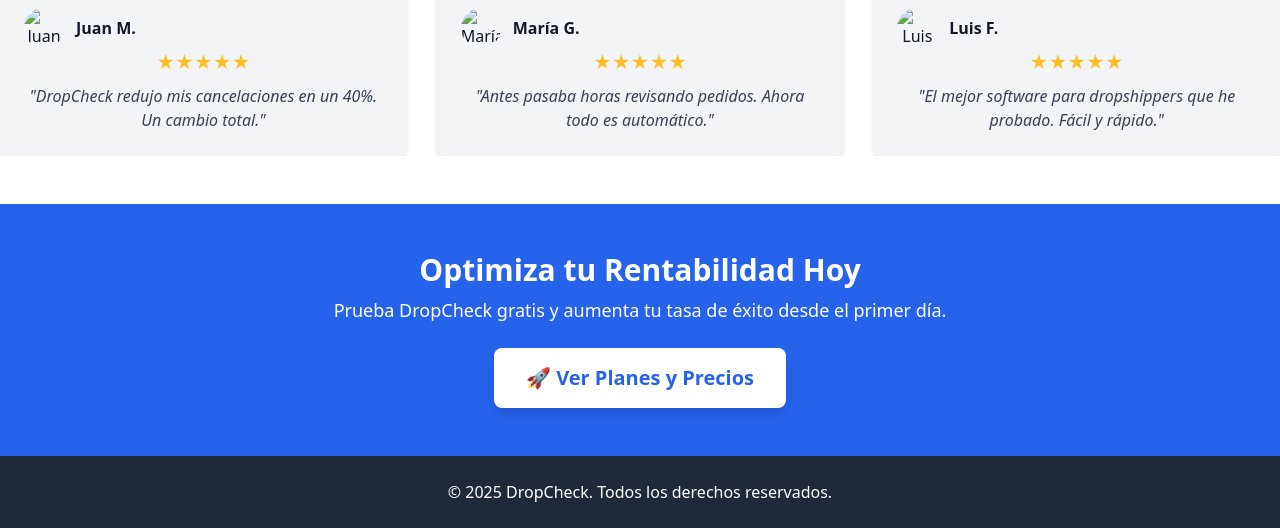
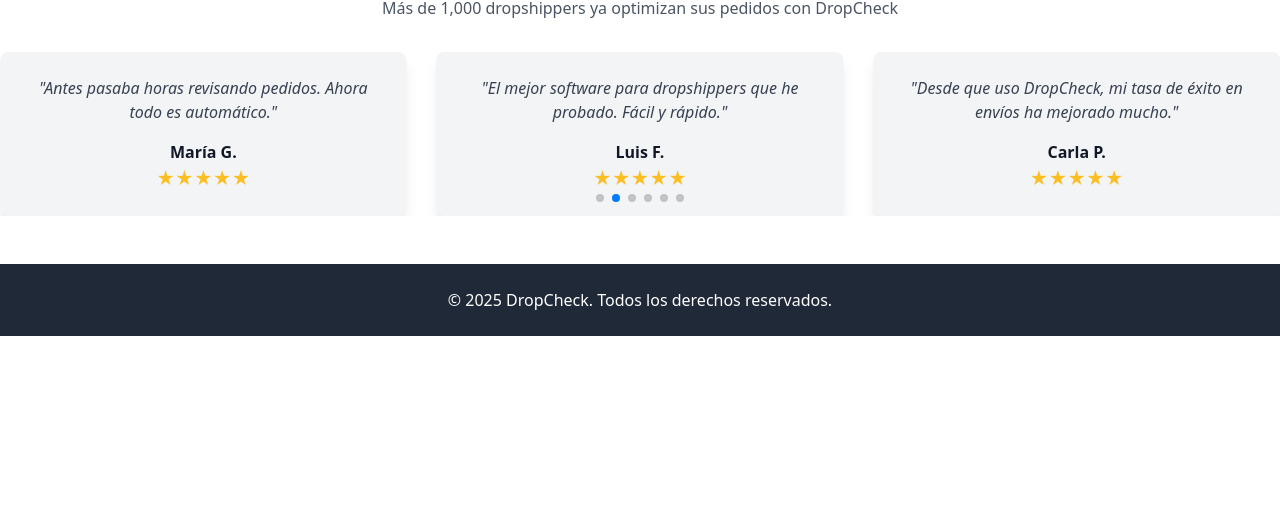
Before and after one commit to Marchiorisantiago/dropcheck, a plain HTML site: page index.html in a window 1280 px wide. Shown: the part 580-1108 px from the top of the page. After the commit the page ends 916 px from the top, so only its background shows below. Drawn offline with nearby package versions, Linux system fonts and the light colour scheme.

Commit message:
Update index.html

```diff
--- a/index.html
+++ b/index.html
@@ -8,21 +8,21 @@
     <script src="https://cdn.jsdelivr.net/npm/swiper@10/swiper-bundle.min.js"></script>
     <link rel="stylesheet" href="https://cdn.jsdelivr.net/npm/swiper@10/swiper-bundle.min.css">
 </head>
-<body class="bg-gradient-to-r from-blue-50 via-purple-200 to-blue-100 text-gray-900 relative">
-    <div class="absolute inset-0 bg-gradient-to-br from-blue-200 via-purple-300 to-blue-400 opacity-50 rounded-full blur-3xl"></div>
+<body class="bg-gradient-to-r from-blue-50 to-blue-100 text-gray-900 relative">
+    <div class="absolute inset-0 bg-gradient-to-br from-blue-100 to-blue-300 opacity-30 rounded-full blur-3xl"></div>
     <!-- Header -->
     <header class="bg-white shadow-md py-6 relative z-10">
         <div class="container mx-auto flex justify-between items-center px-6">
             <h1 class="text-2xl font-bold"><a href="index.html">DropCheck</a></h1>
-            <a href="#cta" class="bg-blue-600 hover:bg-blue-700 text-white py-2 px-4 rounded-lg text-md font-semibold">
-                🚀 Regístrate Ahora
+            <a href="#cta" class="bg-blue-600 hover:bg-blue-700 text-white py-3 px-5 rounded-lg text-lg font-semibold">
+                🚀 Reduce Cancelaciones HOY
             </a>
         </div>
     </header>
 
     <!-- Hero Section -->
     <section class="text-center py-20 px-6 relative z-10">
-        <h2 class="text-4xl font-semibold">Valida Pedidos en Segundos, Maximiza tu Rentabilidad</h2>
+        <h2 class="text-5xl font-extrabold">Valida Pedidos en Segundos, Maximiza tu Rentabilidad</h2>
         <p class="text-xl mt-4 text-gray-700">La herramienta N°1 para reducir cancelaciones y optimizar tu negocio de dropshipping.</p>
         <a href="pricing.html" class="mt-6 inline-block bg-blue-600 hover:bg-blue-700 text-white py-4 px-8 rounded-lg text-xl font-bold shadow-lg">
             🔥 Ver Planes y Precios
@@ -35,29 +35,47 @@
         <p class="mt-2 text-gray-600">Más de 1,000 dropshippers ya optimizan sus pedidos con DropCheck</p>
         <div class="swiper mySwiper mt-8">
             <div class="swiper-wrapper">
-                <div class="swiper-slide bg-gray-100 p-6 rounded-lg shadow-md flex flex-col items-center">
-                    <div class="flex items-center space-x-3">
-                        <img src="profile1.jpg" alt="Juan M." class="w-10 h-10 rounded-full">
+                <div class="swiper-slide bg-gray-100 p-6 rounded-lg shadow-lg flex flex-col items-center">
+                    <p class="text-gray-700 italic">"DropCheck redujo mis cancelaciones en un 40%. Un cambio total."</p>
+                    <div class="mt-4 flex flex-col items-center">
                         <p class="font-bold">Juan M.</p>
+                        <div class="text-yellow-400 text-lg">★★★★★</div>
                     </div>
+                </div>
+                <div class="swiper-slide bg-gray-100 p-6 rounded-lg shadow-lg flex flex-col items-center">
+                    <p class="text-gray-700 italic">"Antes pasaba horas revisando pedidos. Ahora todo es automático."</p>
+                    <div class="mt-4 flex flex-col items-center">
+                        <p class="font-bold">María G.</p>
                         <div class="text-yellow-400 text-lg">★★★★★</div>
-                    <p class="text-gray-700 italic mt-2">"DropCheck redujo mis cancelaciones en un 40%. Un cambio total."</p>
                     </div>
-                <div class="swiper-slide bg-gray-100 p-6 rounded-lg shadow-md flex flex-col items-center">
-                    <div class="flex items-center space-x-3">
-                        <img src="image.png" alt="María G." class="w-10 h-10 rounded-full">
-                        <p class="font-bold">María G.</p>
                 </div>
+                <div class="swiper-slide bg-gray-100 p-6 rounded-lg shadow-lg flex flex-col items-center">
+                    <p class="text-gray-700 italic">"El mejor software para dropshippers que he probado. Fácil y rápido."</p>
+                    <div class="mt-4 flex flex-col items-center">
+                        <p class="font-bold">Luis F.</p>
                         <div class="text-yellow-400 text-lg">★★★★★</div>
-                    <p class="text-gray-700 italic mt-2">"Antes pasaba horas revisando pedidos. Ahora todo es automático."</p>
                     </div>
-                <div class="swiper-slide bg-gray-100 p-6 rounded-lg shadow-md flex flex-col items-center">
-                    <div class="flex items-center space-x-3">
-                        <img src="profile3.jpg" alt="Luis F." class="w-10 h-10 rounded-full">
-                        <p class="font-bold">Luis F.</p>
                 </div>
+                <div class="swiper-slide bg-gray-100 p-6 rounded-lg shadow-lg flex flex-col items-center">
+                    <p class="text-gray-700 italic">"Desde que uso DropCheck, mi tasa de éxito en envíos ha mejorado mucho."</p>
+                    <div class="mt-4 flex flex-col items-center">
+                        <p class="font-bold">Carla P.</p>
                         <div class="text-yellow-400 text-lg">★★★★★</div>
-                    <p class="text-gray-700 italic mt-2">"El mejor software para dropshippers que he probado. Fácil y rápido."</p>
+                    </div>
+                </div>
+                <div class="swiper-slide bg-gray-100 p-6 rounded-lg shadow-lg flex flex-col items-center">
+                    <p class="text-gray-700 italic">"Funciona a la perfección con mi tienda. Recomendado al 100%."</p>
+                    <div class="mt-4 flex flex-col items-center">
+                        <p class="font-bold">Pedro T.</p>
+                        <div class="text-yellow-400 text-lg">★★★★★</div>
+                    </div>
+                </div>
+                <div class="swiper-slide bg-gray-100 p-6 rounded-lg shadow-lg flex flex-col items-center">
+                    <p class="text-gray-700 italic">"La integración con Shopify ha sido clave para mejorar mis ventas."</p>
+                    <div class="mt-4 flex flex-col items-center">
+                        <p class="font-bold">Ana V.</p>
+                        <div class="text-yellow-400 text-lg">★★★★★</div>
+                    </div>
                 </div>
             </div>
             <div class="swiper-pagination mt-4"></div>
@@ -68,16 +86,6 @@
         var swiper = new Swiper(".mySwiper", {
             slidesPerView: 1,
             spaceBetween: 10,
-    breakpoints: {
-        768: {
-            slidesPerView: 2,
-            spaceBetween: 20
-        },
-        1024: {
-            slidesPerView: 3,
-            spaceBetween: 30
-        }
-    },
             pagination: {
                 el: ".swiper-pagination",
                 clickable: true,
@@ -86,19 +94,13 @@
                 delay: 3000,
                 disableOnInteraction: false,
             },
-    loop: true
+            loop: true,
+            breakpoints: {
+                768: { slidesPerView: 2, spaceBetween: 20 },
+                1024: { slidesPerView: 3, spaceBetween: 30 }
+            }
         });
-
     </script>
-
-    <!-- CTA -->
-    <section id="cta" class="bg-blue-600 text-white text-center py-12 relative z-10">
-        <h3 class="text-3xl font-bold">Optimiza tu Rentabilidad Hoy</h3>
-        <p class="mt-2 text-lg">Prueba DropCheck gratis y aumenta tu tasa de éxito desde el primer día.</p>
-        <a href="pricing.html" class="mt-6 inline-block bg-white text-blue-600 py-4 px-8 rounded-lg text-xl font-bold shadow-lg">
-            🚀 Ver Planes y Precios
-        </a>
-    </section>
 
     <!-- Footer -->
     <footer class="bg-gray-800 text-white text-center py-6 relative z-10">
```
Lines whose indentation alone changed are shown as unchanged.
